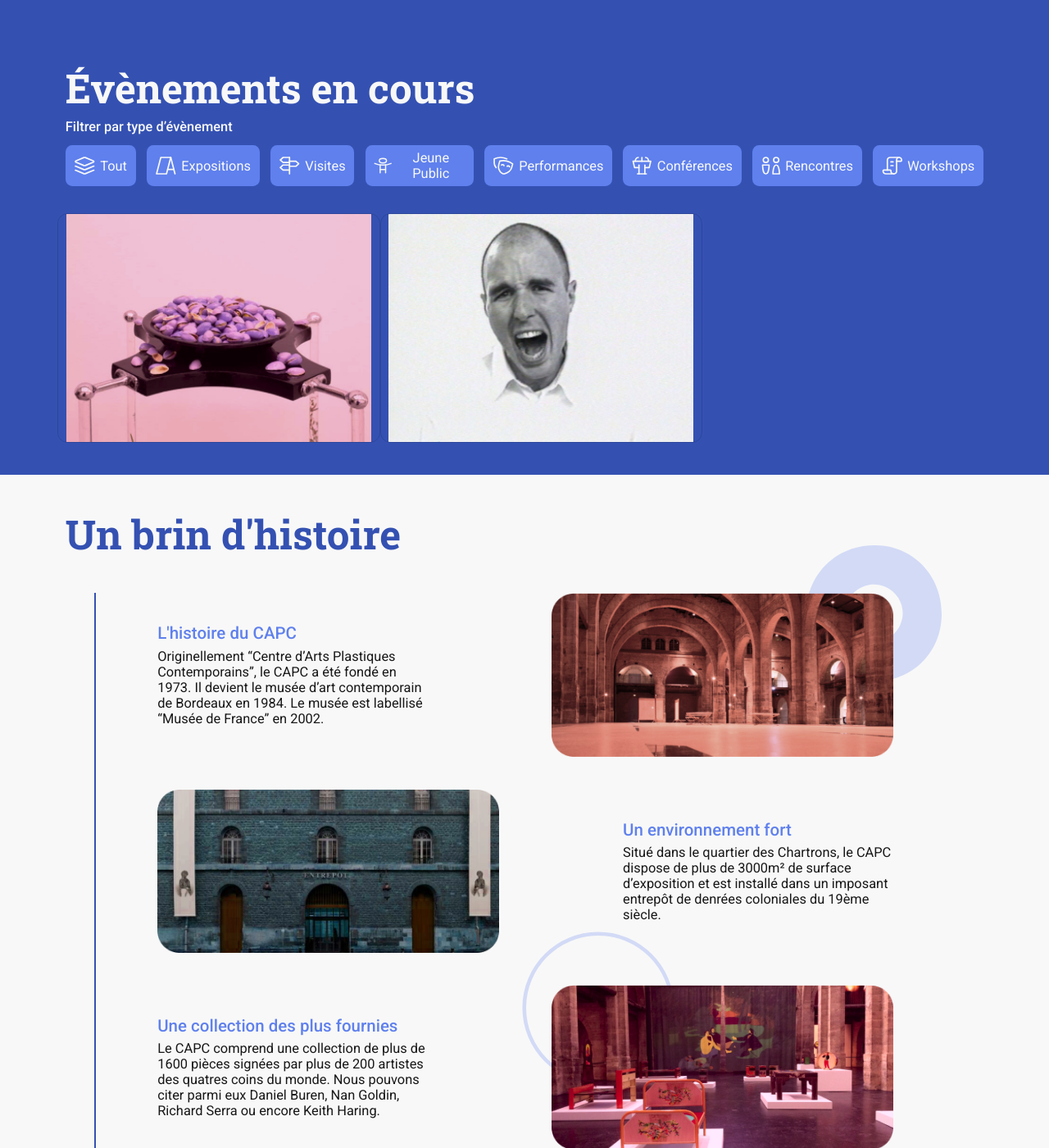
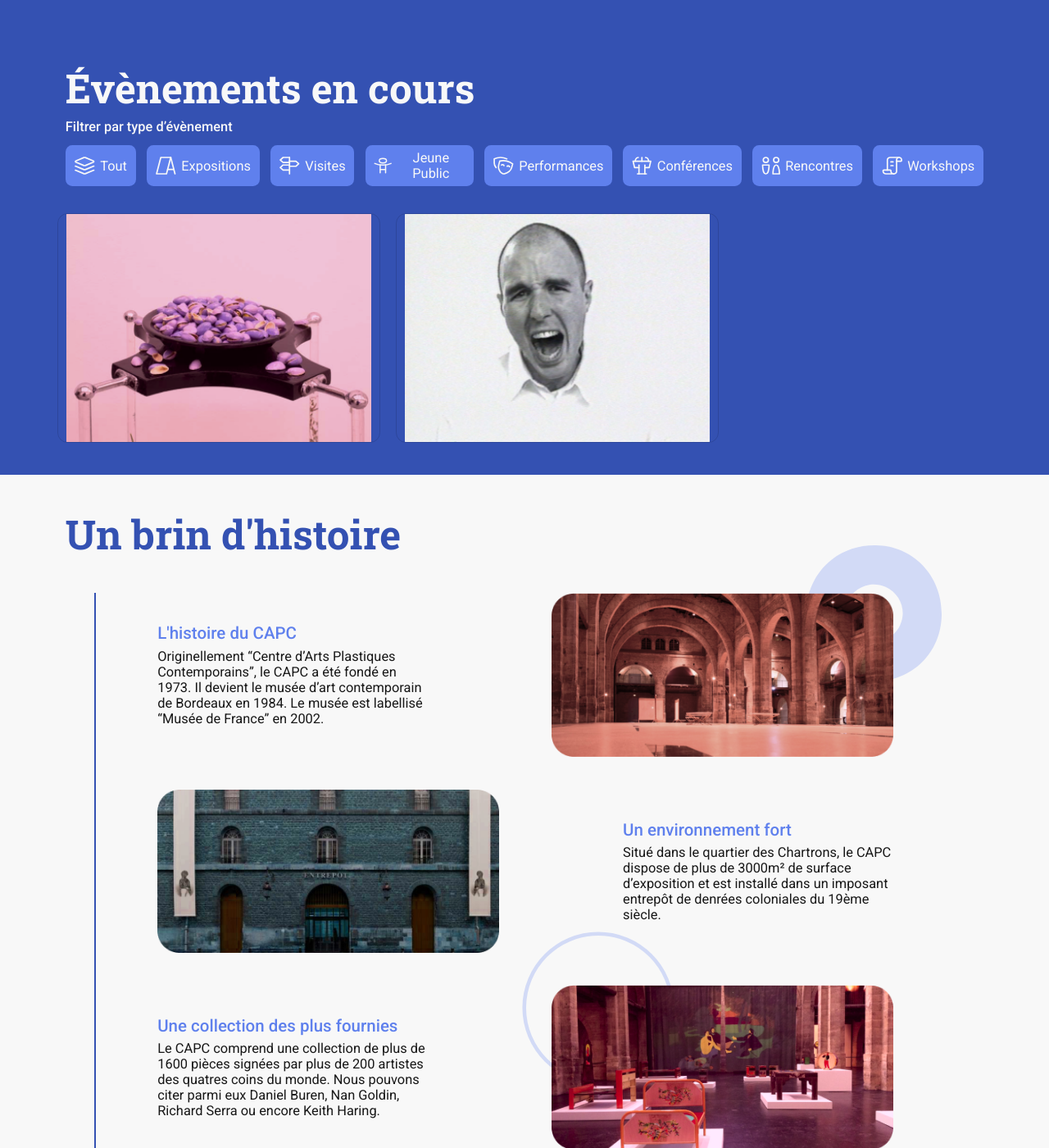
Before and after one commit to studio-beauvoir/jekyll-capc, a Jekyll site: the page built from _pages/index.html, in a window 1280 px wide and 1400 px high, scrolled down 1143 px. Shown: the whole window at 82% size. Built offline with Jekyll 4.4.1, drawn with Linux system fonts in a browser that asks for light colours.

Commit message:
just the full image in div left

```diff
--- a/_includes/components/card_carrousel.html
+++ b/_includes/components/card_carrousel.html
@@ -1,7 +1,7 @@
-<div class="enCoursCarrousel_card position-relative overflow-hidden card bg-transparent">
+<div class="enCoursCarrousel_card position-relative overflow-hidden card bg-transparent me-4">
     <div class="enCours_overlay position-absolute top-0 start-0 h-100 w-100"></div>
     <img src={{include.img}} class="enCoursCarrousel_img" alt="Club du Poisson Lune">
-    <div class="enCoursCarrousel_cardText d-flex flex-column py-5 px-4 position-absolute">
+    <div class="enCoursCarrousel_cardText d-flex flex-column py-5 px-4 position-absolute w-100 h-100">
         <div class="d-flex justify-content-between">
             <h5>{{include.type}}</h5>
             <p>{{include.date}}</p>
--- a/_sass/sections/home/en-cours.scss
+++ b/_sass/sections/home/en-cours.scss
@@ -40,12 +40,10 @@
             width: 30rem;
             height: auto;
             grid-row: 1;
-            overflow: hidden;
         }
 
         .enCoursCarrousel_img {
-            min-width: 100%;
-            min-height: 100%
+
         }
 
         .enCours_overlay {
```
